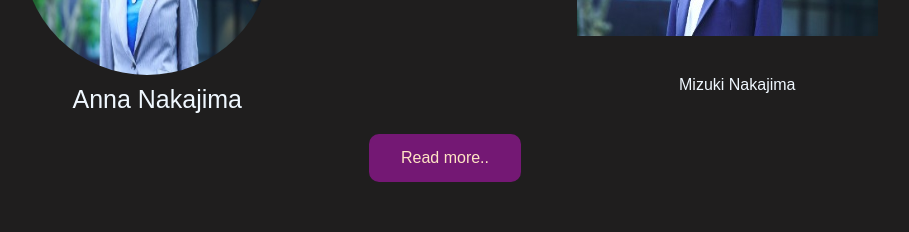
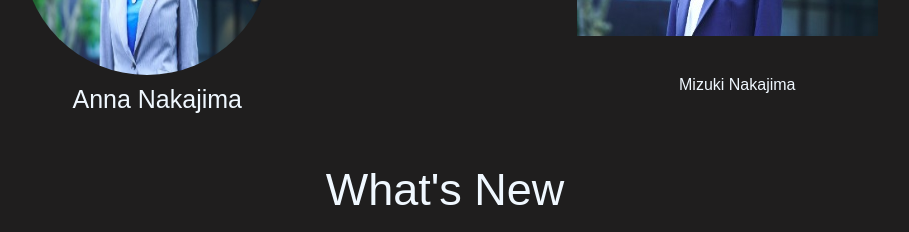
Before and after one commit to prajwal1721/shockers_wie_web_hack, a React (Create React App) app: page / in a window 1280 px wide. Shown: the part 1320-1552 px from the top of the page, without its empty margins (195-1104 px from the left). Built offline with nearby package versions, Linux system fonts and the light colour scheme.

Commit message:
Link tag

```diff
--- a/src/App.js
+++ b/src/App.js
@@ -10,10 +10,11 @@ import { WhatsNewPage } from './pages/WhatsNewPage/whatsnewpage';
 import { Router, Redirect, Route, Switch } from 'react-router-dom';
 const hist = createBrowserHistory();
 function App() {
+  const [user, setUser] = useState('');
   return (
-    <Router history={hist}>
+    < Router history={hist} >
       <div className="App">
-        <NavbarLeft />
+        <NavbarLeft user />
 
         <Switch>
           <Route path='/community' exact component={Community} />
@@ -26,7 +27,7 @@ function App() {
 
         <footer >Made by Shockers</footer>
       </div>
-    </Router>
+    </Router >
   );
 
 }
--- a/src/components/Navbar/navbarLeft.jsx
+++ b/src/components/Navbar/navbarLeft.jsx
@@ -4,7 +4,7 @@ import './navbarLeft.scss';
 import { data } from './data';
 import imgUrl from '../../assets/logo.png';
 
-export const NavbarLeft = () => {
+export const NavbarLeft = ({ user }) => {
 
     return (
 
@@ -13,6 +13,7 @@ export const NavbarLeft = () => {
             <div className="left">
                 {data.map(i =>
                     <span className="link" onClick={() => console.log(i.label)} key={i.label}>
+
                         {<a className='link' href={i.to} key={i.label}>{i.label}</a>}
                     </span>)
                 }
--- a/src/pages/homepage/about.js
+++ b/src/pages/homepage/about.js
@@ -24,7 +24,7 @@ export const About = () => {
                     </div>
                 </div>
             </div>
-            <Link className="button" to='/about'>Read more..</Link>
+            {/* <Link className="button" to='/about'>Read more..</Link> */}
         </div >
     )
 }
```
